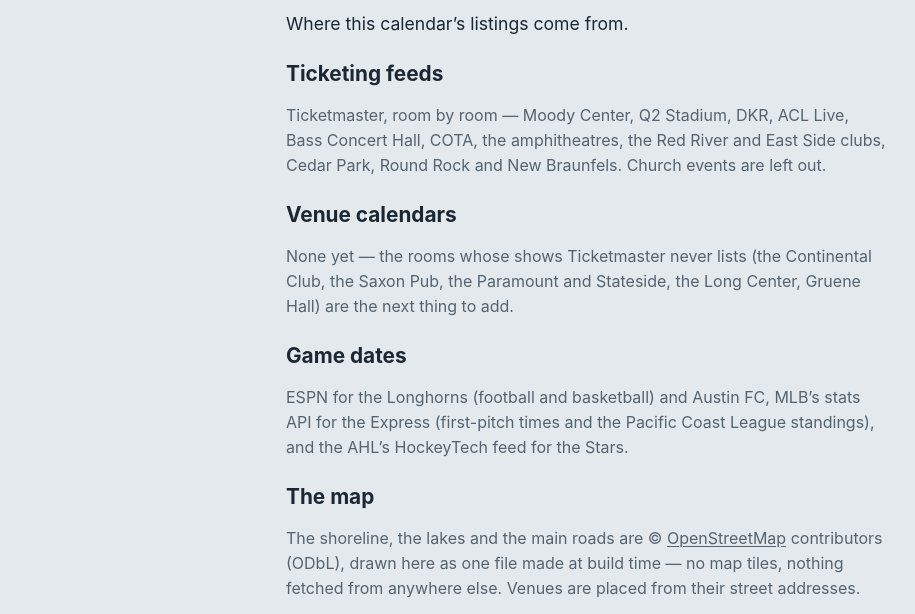
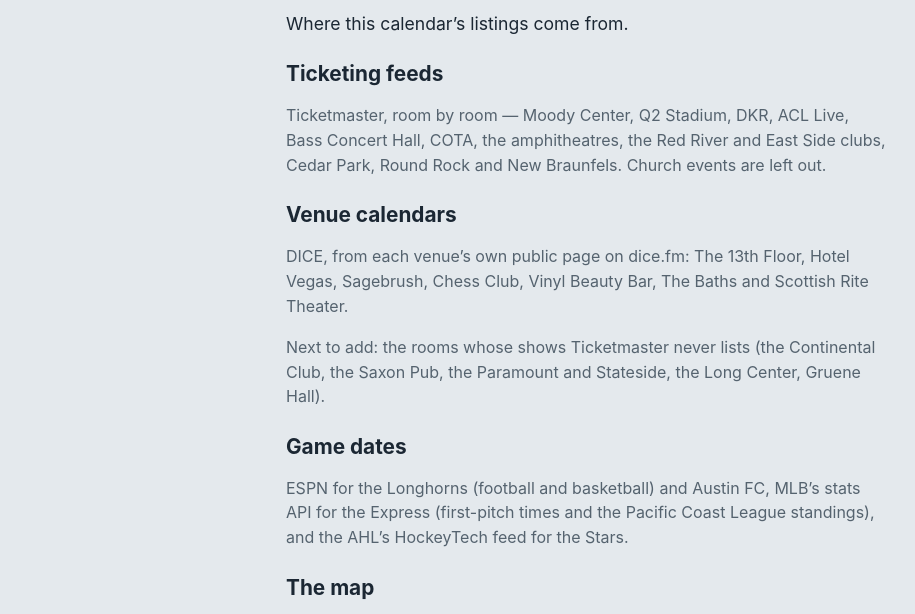
Before and after one commit to sfosdal/austin-events, a plain HTML site: page site/sources.html in a window 1280 px wide. Shown: the part 184-798 px from the top of the page, without its empty margins (54-969 px from the left). Drawn offline with Linux system fonts and the light colour scheme; a web font is replaced by a local one.

Commit message:
Sources: the venues read from DICE
The Venue calendars section names every venue now read from its public DICE page.

Co-Authored-By: Claude Opus 5.5 <noreply@anthropic.com>
Claude-Session: https://claude.ai/code/session_01ATfweRPST3k5F7HF3taQaB

```diff
--- a/site/sources.html
+++ b/site/sources.html
@@ -58,7 +58,8 @@
   <p>Ticketmaster, room by room — Moody Center, Q2 Stadium, DKR, ACL Live, Bass Concert Hall, COTA, the amphitheatres, the Red River and East Side clubs, Cedar Park, Round Rock and New Braunfels. Church events are left out.</p>
 
   <h2>Venue calendars</h2>
-  <p>None yet — the rooms whose shows Ticketmaster never lists (the Continental Club, the Saxon Pub, the Paramount and Stateside, the Long Center, Gruene Hall) are the next thing to add.</p>
+  <p>DICE, from each venue’s own public page on dice.fm: The 13th Floor, Hotel Vegas, Sagebrush, Chess Club, Vinyl Beauty Bar, The Baths and Scottish Rite Theater.</p>
+  <p>Next to add: the rooms whose shows Ticketmaster never lists (the Continental Club, the Saxon Pub, the Paramount and Stateside, the Long Center, Gruene Hall).</p>
 
   <h2>Game dates</h2>
   <p>ESPN for the Longhorns (football and basketball) and Austin FC, MLB’s stats API for the Express (first-pitch times and the Pacific Coast League standings), and the AHL’s HockeyTech feed for the Stars.</p>
```
